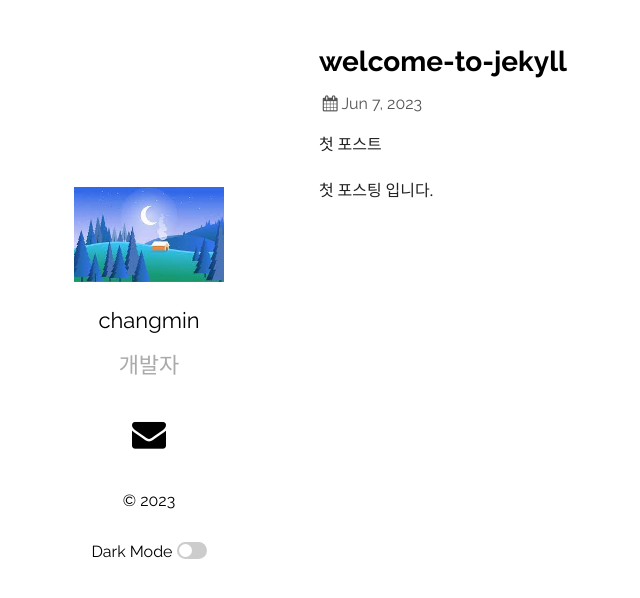
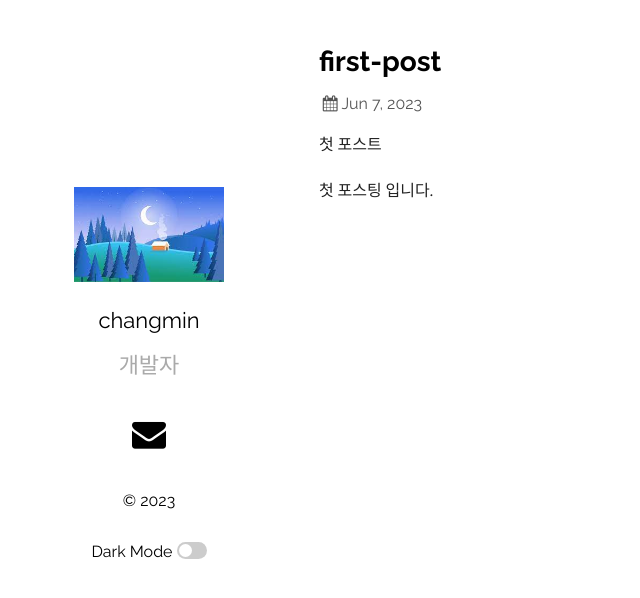
Before and after one commit to lou0124/lou0124.github.io, a Jekyll site: the page built from _posts/2023-06-07-first-post.markdown, in a window 1280 px wide. Shown: the top 598 px of the page, without its empty margins (36-676 px from the left). Built offline with Jekyll 4.4.1, drawn with Linux system fonts in a browser that asks for light colours.

Commit message:
Update and rename 2019-03-23-welcome-to-jekyll.markdown to 2023-06-07-first-post.markdown

```diff
--- a/_posts/2019-03-23-welcome-to-jekyll.markdown
+++ b/_posts/2023-06-07-first-post.markdown
@@ -1,6 +1,6 @@
 ---
 layout: post
-title:  "welcome-to-jekyll"
+title:  "first-post"
 date:   2023-06-07 18:16:36 +0530
 #categories: Javascript NodeJS
 ---
```
